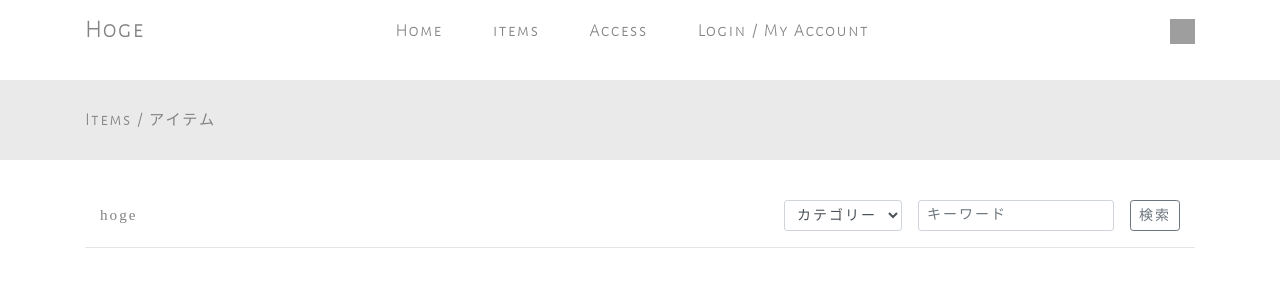
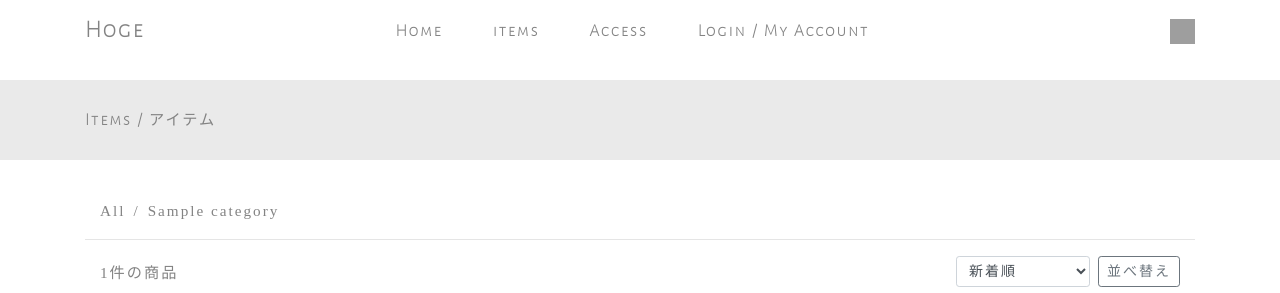
Before and after one commit to ginringo/my_project_1, a PHP site: page /items.php in a window 1280 px wide. Shown: the part 19-312 px from the top of the page. Run offline with PHP 8.4, Linux system fonts and the light colour scheme; tables that the repository leaves empty or names only in its code hold one stand-in row (values such as "Sample post"); grey boxes are pictures that could not be loaded.

Commit message:
商品ページをデータベースに対応させ、簡易的なページネーションを実装

```diff
--- a/items.php
+++ b/items.php
@@ -1,8 +1,58 @@
 <?php
+
+require_once __DIR__ . '/lib/dbComponents.php';
 
 $title = 'Items';
 $content = __DIR__ . '/views/items.php';
 $headLineEn = 'Items / ';
 $headLineJa = 'アイテム';
 
+$order = isset($_GET['order']) ? $_GET['order'] : '';
+$category_id = isset($_GET['category_id']) ? $_GET['category_id'] : 'all';
+$page = isset($_GET['page']) && is_numeric($_GET['page']) ? $_GET['page'] : 1;
+$start = 8 * ($page - 1);
+
+$productsSelect = 'SELECT * FROM products';
+$productsSelect_2 = 'SELECT COUNT(*) AS cnt FROM products';
+$categoriesSelect = 'SELECT * FROM categories';
+$categories = selectAllRow($categoriesSelect, []);
+
+if (!empty($order)) {
+    $productsSelect = $productsSelect . ' ORDER BY ' . $order;
+} else {
+    $productsSelect = $productsSelect . ' ORDER BY created_at DESC';
+}
+
+$productsSelect .= ' LIMIT ?, 8';
+
+if ($category_id !== 'all') {
+    $productsSelect = preg_replace('/ORDER/', 'WHERE category_id = ? ORDER', $productsSelect);
+    $productsSelect_2 .= ' WHERE category_id = ?';
+    $bindParams = [$category_id, $start];
+    $bindParams_2 = [$category_id];
+} else {
+    $bindParams = [$start];
+    $bindParams_2 = [];
+}
+
+$products = selectAllRow($productsSelect, $bindParams);
+$countRow = selectOneRow($productsSelect_2, $bindParams_2);
+$cnt = $countRow['cnt'];
+$maxPage = ceil($cnt / 8);
+$shortage = 8 - (8 * $maxPage - $cnt);
+
 include __DIR__ . '/views/layout.php';
+
+function selected($get, $value)
+{
+    if ($get == $value) {
+        return 'selected';
+    }
+}
+
+function highlight($category_id, $value)
+{
+    if ($category_id == $value) {
+        return 'current-category';
+    }
+}
--- a/views/items.php
+++ b/views/items.php
@@ -1,39 +1,69 @@
-<form action="#" method="post">
-    <div class="container d-flex flex-wrap justify-content-between align-items-center">
-        <p>hoge</p>
-        <div class="d-flex flex-wrap">
-            <div class="form-group mr-3">
-                <select id="category" name="category" class="form-control form-control-sm">
-                    <option value="">カテゴリー</option>
-                    <option value="">hoge</option>
-                    <option value="">hoge</option>
-                    <option value="">hoge</option>
+<div class="container link d-flex flex-wrap align-items-center">
+    <!-- <div>Category</div>&nbsp;&nbsp;&nbsp;&nbsp;&nbsp; -->
+    <div>
+        <a href="items.php?category_id=all" class="category-list <?= highlight($category_id, 'all') ?>">All</a>
+    </div>
+    <?php foreach ($categories as $category) : ?>
+        <span class="mr-2 ml-2">/</span>
+        <div>
+            <a class="category-list <?= highlight($category_id, $category['id']) ?>" href="items.php?category_id=<?= $category['id'] ?>"><?= $category['name'] ?></a>
+        </div>
+    <?php endforeach; ?>
+</div>
+<hr>
+<div class="container d-flex flex-wrap align-items-center justify-content-between">
+    <p class="mt-1"><?= $cnt ?>件の商品</p>
+    <form action="#" method="get" class="d-flex flex-wrap mb-0">
+        <div class="form-group mr-2">
+            <select id="order" name="order" class="form-control form-control-sm">
+                <option value="created_at desc" <?= selected($order, 'created_at desc') ?>>新着順</option>
+                <option value="created_at asc" <?= selected($order, 'created_at asc') ?>>投稿順</option>
+                <option value="price asc" <?= selected($order, 'price asc') ?>>価格の低い順</option>
+                <option value="price desc" <?= selected($order, 'price desc') ?>>価格の高い順</option>
             </select>
         </div>
-            <div class="form-group mr-3">
+        <input type="hidden" name="category_id" value="<?php echo $category_id ?>">
+        <!-- <div class="form-group mr-1">
             <input type="search" class="form-control form-control-sm" id="keyword" name="keyword" placeholder="キーワード">
-            </div>
+        </div> -->
         <div>
-                <button type="submit" class="btn btn-sm btn-outline-secondary">検索</button>
-            </div>
-        </div>
+            <button type="submit" class="btn btn-sm btn-outline-secondary">並べ替え</button>
         </div>
     </form>
+</div>
 <hr class="mt-0">
 
-
 <div class="grid mt-5 mb-5">
-    <?php for ($i = 0; $i < 10; $i++) : ?>
+    <?php foreach ($products as $product) : ?>
         <div class="item">
-            <a href="itemDetails.php">
-                <img src="../img/item1.png">
+            <a href="itemDetails.php?product_id=<?= $product['id'] ?>">
+                <img src="<?= $product['path'] ?>">
             </a>
             <div class="mt-2">
-                <p>hoge</p>
-                <p>hoge</p>
+                <p><?= $product['name'] ?></p>
+                <p>&yen;<?= $product['price'] ?></p>
             </div>
             <hr class="mb-0">
         </div>
+    <?php endforeach; ?>
+    <!-- 1ページ4件以下の場合に空のdiv要素で埋める -->
+    <?php if ($shortage < 4) : ?>
+        <?php for ($i = 0; $i < 4 - $shortage; $i++) : ?>
+            <div></div>
         <?php endfor; ?>
+    <?php endif; ?>
 </div>
-<p class="text-center">ページ</p>
+
+<div class="link text-center">
+    <?php if ($page >= 2) : ?>
+        <a href="items.php?category_id=<?= $category_id ?>&order=<?= $order ?>&page=<?= $page - 1; ?>">
+            <?= $page - 1; ?>
+        </a>&nbsp;
+    <?php endif; ?>
+    <span class="border-bottom border-dark text-dark"><?= $page; ?></span>&nbsp;&nbsp;
+    <?php if ($page < $maxPage) : ?>
+        <a href="items.php?category_id=<?= $category_id ?>&order=<?= $order ?>&page=<?= $page + 1; ?>">
+            <?= $page + 1; ?>
+        </a>
+    <?php endif; ?>
+</div>
```
Lines whose indentation alone changed are shown as unchanged.
